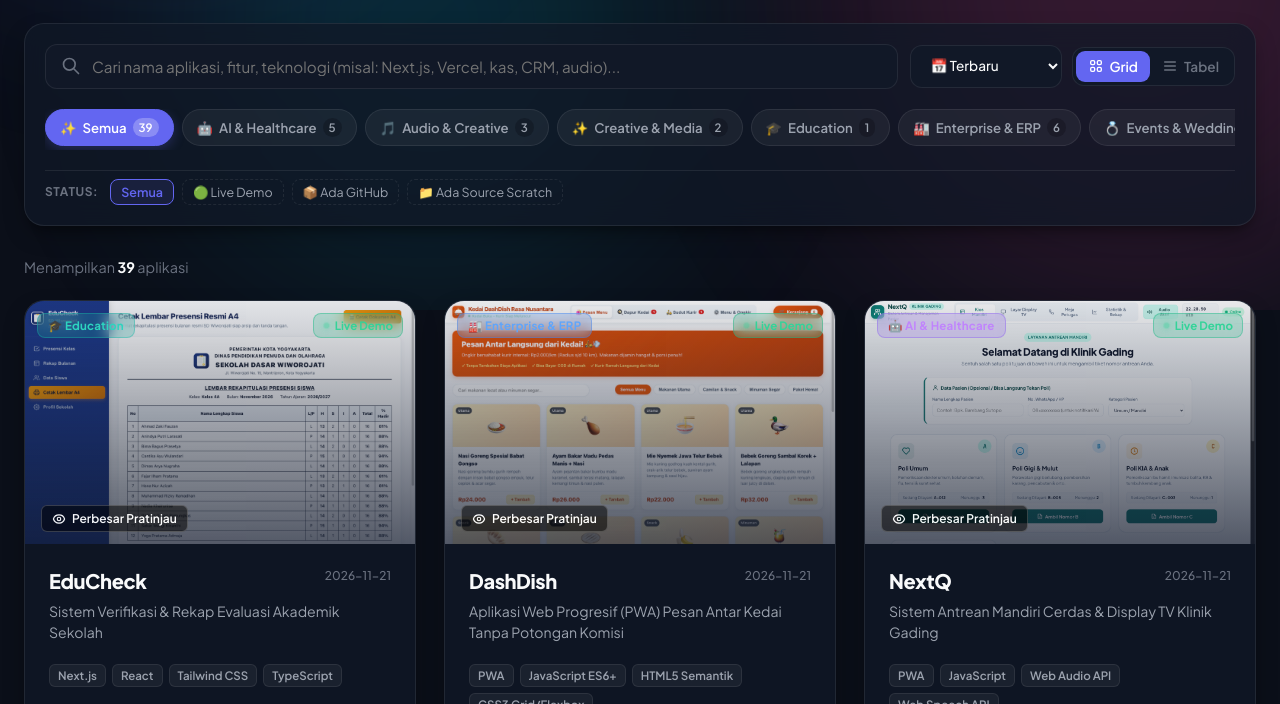
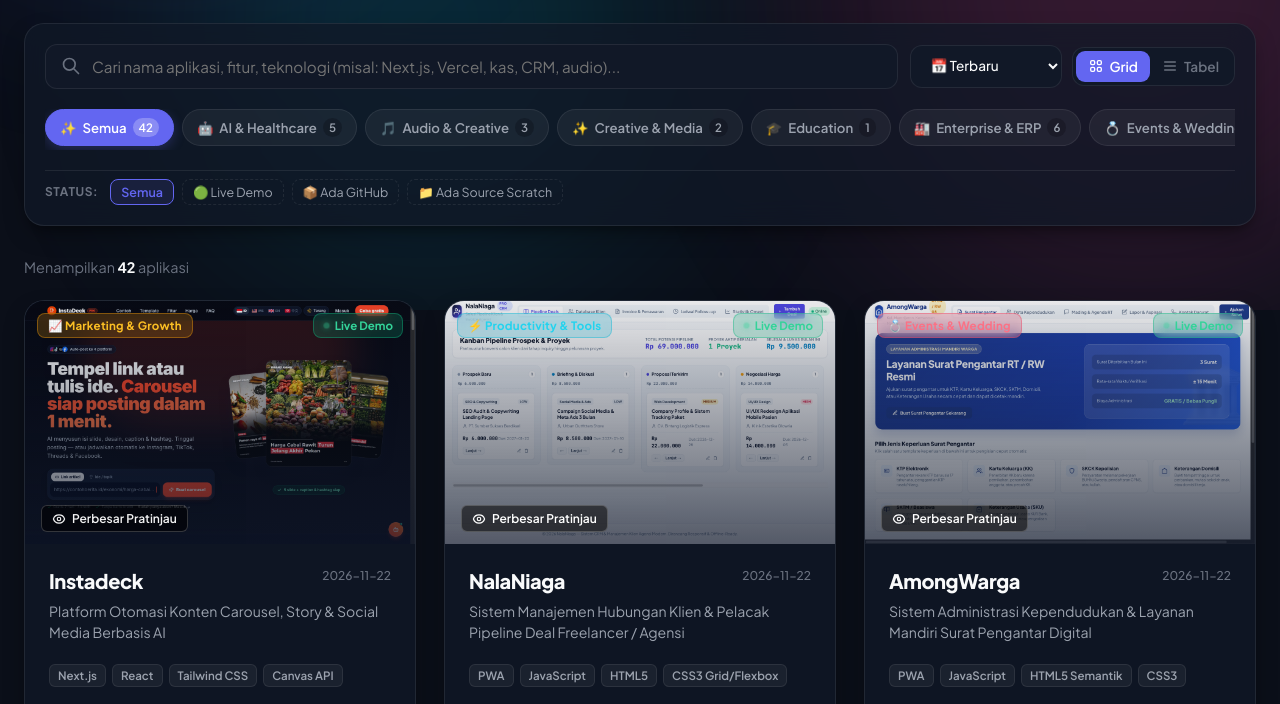
Before and after one commit to ibobatsuga/katalog, a plain HTML site: page index.html in a window 1280 px wide. Shown: the part 490-1194 px from the top of the page. Drawn offline with Linux system fonts and the light colour scheme.

Commit message:
feat: tambahkan 3 aplikasi baru (Instadeck, NalaNiaga, AmongWarga) total 42 aplikasi

```diff
--- a/apps.js
+++ b/apps.js
@@ -1025,5 +1025,86 @@ const APPS_DATA = [
     "date": "2026-11-21",
     "conversationId": "",
     "screenshot": "lakonai.png"
+  },
+  {
+    "id": "instadeck",
+    "name": "Instadeck",
+    "originalTitle": "InstaDeck PRO - AI Content Automation",
+    "tagline": "Platform Otomasi Konten Carousel, Story & Social Media Berbasis AI",
+    "description": "Platform otomasi konten Instagram, TikTok, Threads & Facebook berbasis AI. Menghasilkan micro-blog carousel, template viral, copywriting caption, dan penjadwalan multi-platform otomatis.",
+    "category": "Marketing & Growth",
+    "demoUrl": "https://pro.instadeck.id",
+    "githubUrl": "",
+    "scratchPath": "/Users/ibobatsuga/.gemini/antigravity/scratch/instadeck-carousel",
+    "techStack": [
+      "Next.js",
+      "React",
+      "Tailwind CSS",
+      "Canvas API",
+      "Vercel"
+    ],
+    "features": [
+      "Generator micro-blog carousel & feed otomatis",
+      "Pustaka template viral hook & visual aesthetics",
+      "AI Copywriting caption & hashtag optimization",
+      "Penjadwalan posting multi-platform Instagram & Threads"
+    ],
+    "date": "2026-11-22",
+    "conversationId": "",
+    "screenshot": "instadeck.png"
+  },
+  {
+    "id": "nalaniaga",
+    "name": "NalaNiaga",
+    "originalTitle": "NalaNiaga \u2014 CRM Freelancer & Agensi Kreatif",
+    "tagline": "Sistem Manajemen Hubungan Klien & Pelacak Pipeline Deal Freelancer / Agensi",
+    "description": "Sistem manajemen hubungan klien (Customer Relationship Management) dan pelacak pipeline deal modern berbasis PWA untuk freelancer, studio desain, developer independen, dan agensi kreatif.",
+    "category": "Productivity & Tools",
+    "demoUrl": "https://nalaniaga.vercel.app/",
+    "githubUrl": "https://github.com/ibobatsuga/nalaniaga",
+    "scratchPath": "/Users/ibobatsuga/.gemini/antigravity/scratch/nalaniaga",
+    "techStack": [
+      "PWA",
+      "JavaScript",
+      "HTML5",
+      "CSS3 Grid/Flexbox",
+      "LocalStorage"
+    ],
+    "features": [
+      "Kanban pipeline prospek & deal 6 tahap konversi",
+      "Katalog layanan, paket harga, & proposal generator",
+      "Pelacakan milestone proyek, invoice & pembayaran termin",
+      "Portal ringkasan cashflow & analitik konversi client"
+    ],
+    "date": "2026-11-22",
+    "conversationId": "",
+    "screenshot": "nalaniaga.png"
+  },
+  {
+    "id": "amongwarga",
+    "name": "AmongWarga",
+    "originalTitle": "AmongWarga \u2014 Portal Layanan Mandiri Warga RT / RW",
+    "tagline": "Sistem Administrasi Kependudukan & Layanan Mandiri Surat Pengantar Digital",
+    "description": "Sistem administrasi kependudukan dan layanan mandiri surat pengantar digital berbasis PWA untuk warga RT/RW, buku tamu kependudukan, transparansi kas iuran warga, dan agenda posyandu/kerja bakti.",
+    "category": "Events & Wedding",
+    "demoUrl": "https://amongwarga.vercel.app",
+    "githubUrl": "https://github.com/ibobatsuga/pamongwarga",
+    "scratchPath": "/Users/ibobatsuga/.gemini/antigravity/scratch/pamongwarga",
+    "techStack": [
+      "PWA",
+      "JavaScript",
+      "HTML5 Semantik",
+      "CSS3",
+      "Vercel"
+    ],
+    "features": [
+      "Layanan mandiri surat pengantar RT/RW resmi instan",
+      "Buku induk kependudukan & sensus data keluarga RT",
+      "Transparansi kas iuran bulanan warga & rekap saldo",
+      "Papan pengumuman agenda ronda, posyandu & kerja bakti"
+    ],
+    "date": "2026-11-22",
+    "conversationId": "",
+    "screenshot": "amongwarga.png"
   }
 ];
--- a/index.html
+++ b/index.html
@@ -4,7 +4,7 @@
   <meta charset="UTF-8">
   <meta name="viewport" content="width=device-width, initial-scale=1.0">
   <title>Katalog Aplikasi FLUXY.ID — Portofolio & Direktori App</title>
-  <meta name="description" content="Katalog interaktif lengkap 39 aplikasi yang dibuat dan dikembangkan di FLUXY.ID">
+  <meta name="description" content="Katalog interaktif lengkap 42 aplikasi yang dibuat dan dikembangkan di FLUXY.ID">
   <link rel="preconnect" href="https://fonts.googleapis.com">
   <link rel="preconnect" href="https://fonts.gstatic.com" crossorigin>
   <link href="https://fonts.googleapis.com/css2?family=Plus+Jakarta+Sans:wght@400;500;600;700;800&family=JetBrains+Mono:wght@400;500;600&display=swap" rel="stylesheet">
@@ -60,7 +60,7 @@
         <div class="stat-card">
           <div class="stat-icon purple">📱</div>
           <div>
-            <div id="totalAppsCount" class="stat-number">39</div>
+            <div id="totalAppsCount" class="stat-number">42</div>
             <div class="stat-label">Total Aplikasi</div>
           </div>
         </div>
@@ -255,7 +255,7 @@
   </footer>
 
   <!-- Include App Data and App Logic -->
-  <script src="apps.js?v=2.3"></script>
+  <script src="apps.js?v=2.4"></script>
   <script>
     // State management
     let currentCategory = 'all';
@@ -490,7 +490,7 @@
 
       grid.innerHTML = apps.map(app => {
         const catInfo = getCategoryInfo(app.category);
-        const screenshotSrc = app.screenshot ? `public/screenshots/${app.screenshot}?v=2.3` : '';
+        const screenshotSrc = app.screenshot ? `public/screenshots/${app.screenshot}?v=2.4` : '';
 
         let statusBadgeHtml = '';
         if (app.demoUrl) {
@@ -581,7 +581,7 @@
 
       tbody.innerHTML = apps.map(app => {
         const catInfo = getCategoryInfo(app.category);
-        const screenshotSrc = app.screenshot ? `public/screenshots/${app.screenshot}?v=2.3` : '';
+        const screenshotSrc = app.screenshot ? `public/screenshots/${app.screenshot}?v=2.4` : '';
         const techStr = (app.techStack || []).slice(0, 3).join(', ');
 
         let statusText = app.demoUrl ? '<span style="color:#10b981; font-weight:600;">🟢 Live</span>' :
@@ -628,7 +628,7 @@
       document.getElementById('modalChatId').textContent = app.conversationId || '-';
 
       const heroImg = document.getElementById('modalHeroImg');
-      heroImg.src = app.screenshot ? `public/screenshots/${app.screenshot}?v=2.3` : '';
+      heroImg.src = app.screenshot ? `public/screenshots/${app.screenshot}?v=2.4` : '';
       heroImg.alt = app.name;
 
       // Status
```
Also changed, not shown: apps.json (+81 -0 lines), public/screenshots/amongwarga.png (added), public/screenshots/instadeck.png (added), public/screenshots/nalaniaga.png (added).
